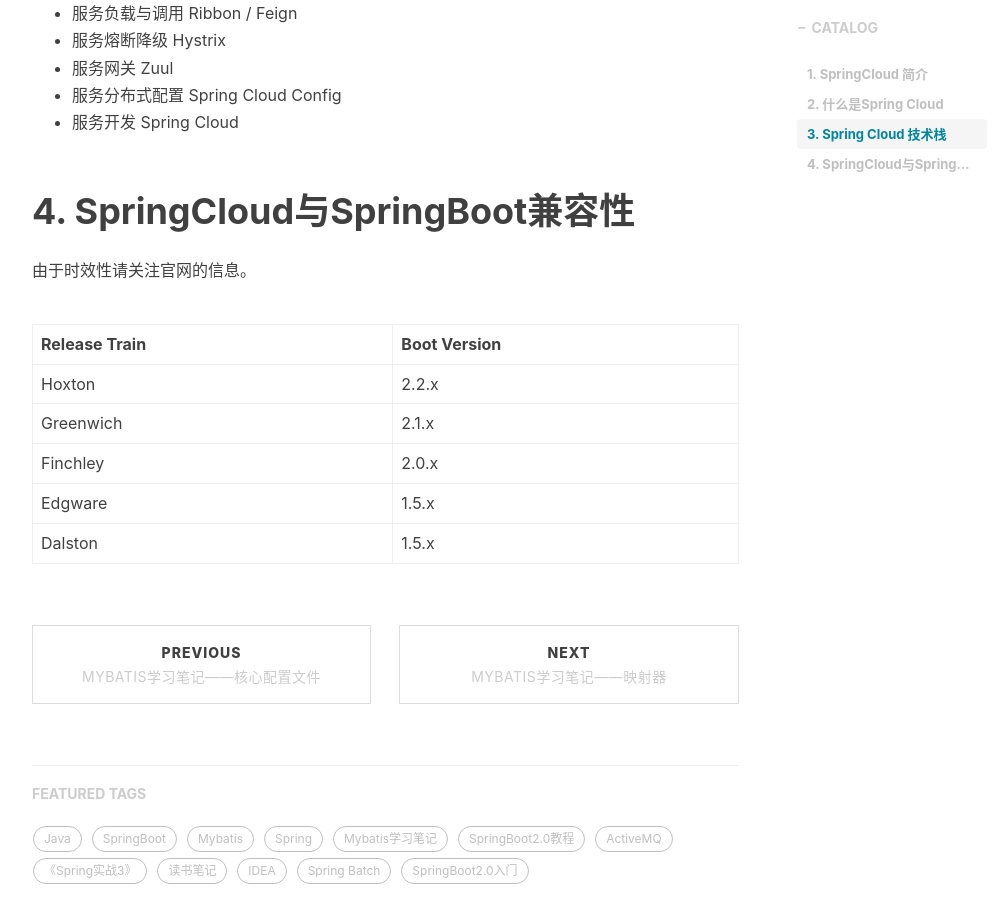
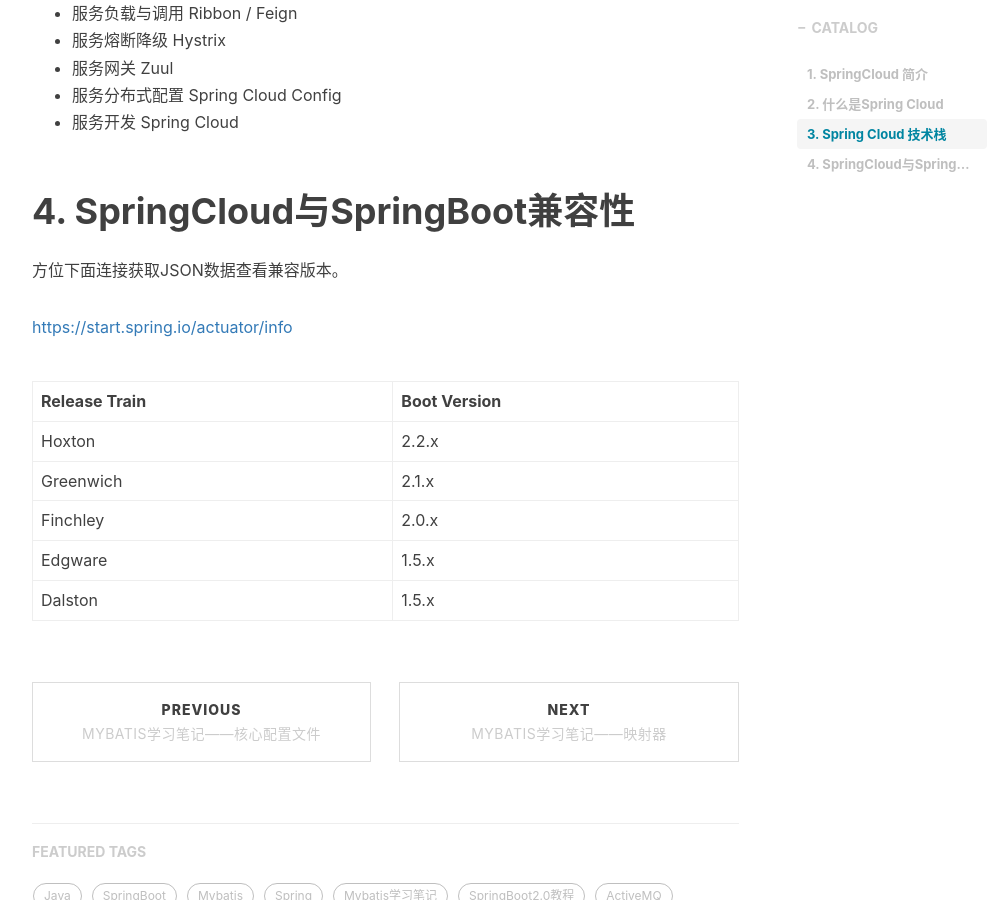
Before and after one commit to ChaoHappy/ChaoHappy.github.io, a Jekyll site: the page built from _posts/SpringCloud/2020-04-10-SpringCloud学习笔记（一）——微服务架构概述.md, in a window 1280 px wide and 900 px high, scrolled down 1480 px. Shown: the whole window, without its empty margins (233-1232 px from the left). Built offline with Jekyll 4.4.1, drawn with Linux system fonts in a browser that asks for light colours; nearby versions of some CDN libraries; comment, search, counter and statistics services are not loaded.

Commit message:
Update 2020-04-10-SpringCloud学习笔记（一）——微服务架构概述.md

```diff
--- a/_posts/SpringCloud/2020-04-10-SpringCloud学习笔记（一）——微服务架构概述.md
+++ b/_posts/SpringCloud/2020-04-10-SpringCloud学习笔记（一）——微服务架构概述.md
@@ -34,7 +34,9 @@
 
 # 4. SpringCloud与SpringBoot兼容性
 
-由于时效性请关注官网的信息。
+方位下面连接获取JSON数据查看兼容版本。
+
+<https://start.spring.io/actuator/info>
 
 | Release Train | Boot Version |
 | ------------- | ------------ |
```
